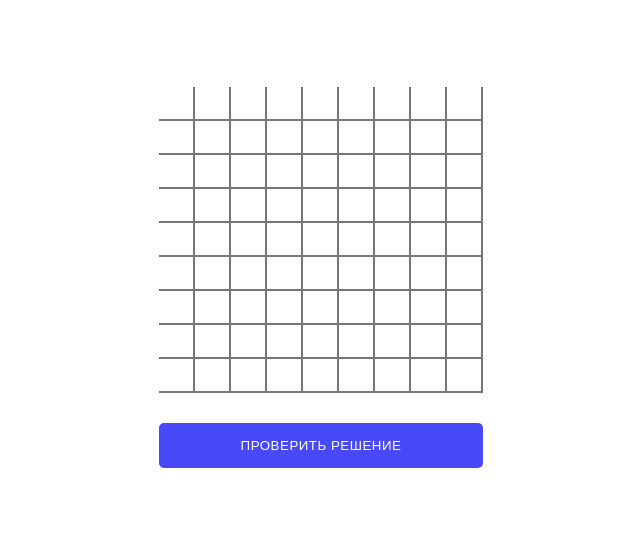
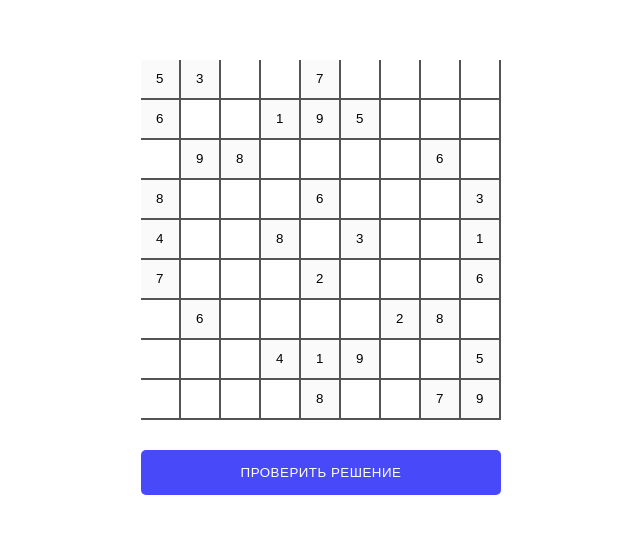
Before and after one commit to Taranovskii-Vadim/sudoku-react-nextJS, a Next.js app: page /games/1 in a window 1280 px wide. Shown: the part 131-664 px from the top of the page, without its empty margins (319-959 px from the left). Built offline with nearby package versions, Linux system fonts and the light colour scheme.

Commit message:
feat(master): add change input method

```diff
--- a/pages/games/[id].tsx
+++ b/pages/games/[id].tsx
@@ -1,17 +1,35 @@
+import { useState } from "react";
+
 import Button from "../../components/Button";
 
 const Game = (): JSX.Element => {
-  const dataField = [
-    ["", "", "", "", "", "", "", "", ""],
-    ["", "", "", "", "", "", "", "", ""],
-    ["", "", "", "", "", "", "", "", ""],
-    ["", "", "", "", "", "", "", "", ""],
-    ["", "", "", "", "", "", "", "", ""],
-    ["", "", "", "", "", "", "", "", ""],
-    ["", "", "", "", "", "", "", "", ""],
-    ["", "", "", "", "", "", "", "", ""],
-    ["", "", "", "", "", "", "", "", ""],
-  ];
+  const [dataField, onChangeDataField] = useState(() => [
+    ["5", "3", "", "", "7", "", "", "", ""],
+    ["6", "", "", "1", "9", "5", "", "", ""],
+    ["", "9", "8", "", "", "", "", "6", ""],
+    ["8", "", "", "", "6", "", "", "", "3"],
+    ["4", "", "", "8", "", "3", "", "", "1"],
+    ["7", "", "", "", "2", "", "", "", "6"],
+    ["", "6", "", "", "", "", "2", "8", ""],
+    ["", "", "", "4", "1", "9", "", "", "5"],
+    ["", "", "", "", "8", "", "", "7", "9"],
+  ]);
+
+  const onHandleChange = (y: number, x: number, value: string): void => {
+    onChangeDataField(
+      dataField.map((yItem, yIndex) => {
+        if (yIndex === y) {
+          return yItem.map((xItem, xIndex) => {
+            if (xIndex === x) {
+              return value;
+            }
+            return xItem;
+          });
+        }
+        return yItem;
+      })
+    );
+  };
 
   return (
     <div>
@@ -19,26 +37,30 @@ const Game = (): JSX.Element => {
         style={{
           display: "flex",
           flexDirection: "column",
-          // borderLeft: "1px solid black",
-          // borderTop: "1px solid black",
         }}
       >
-        {dataField.map((row, index) => {
+        {dataField.map((row, yIndex) => {
           return (
-            <div key={`${row[0]}${index}`}>
-              {row.map((item, index) => (
+            <div key={`${row[0]}${yIndex}`}>
+              {row.map((item, xIndex) => (
                 <input
-                  key={`${item}${index}`}
-                  // max={9}
-                  // type="number"
+                  max={9}
+                  value={item}
+                  disabled={!!item}
+                  key={`${item}${xIndex}`}
                   style={{
-                    width: "30px",
-                    height: "30px",
+                    width: "40px",
+                    height: "40px",
                     borderLeft: "none",
                     borderTop: "none",
+                    borderColor: "black",
+                    boxSizing: "border-box",
+                    paddingLeft: "15px",
+                    color: "black",
                   }}
-                  // disabled={!!item}
-                  // value={item}
+                  onChange={(e) =>
+                    onHandleChange(yIndex, xIndex, e.target.value)
+                  }
                 />
               ))}
             </div>
```
